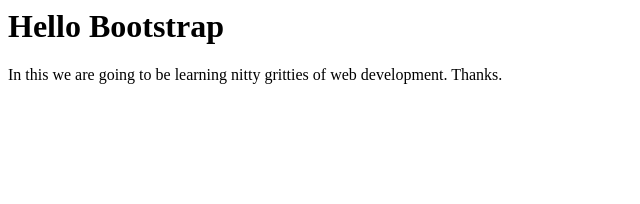
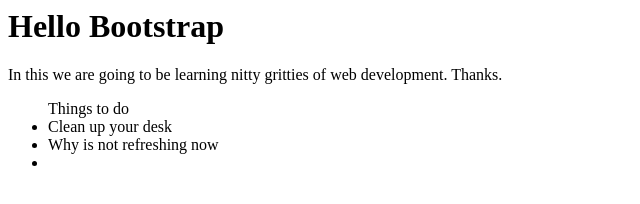
Before and after one commit to koraytumer/git-test, a website: page index.html in a window 1280 px wide. Shown: the whole page, without its empty margins (0-640 px from the left). Drawn offline with Linux system fonts and the light colour scheme.

```diff
--- a/index.html
+++ b/index.html
@@ -5,5 +5,11 @@
   <body>
     <h1>Hello Bootstrap</h1>
     <p>In this we are going to be learning nitty gritties of web development. Thanks.</p>
+    <ul>
+      Things to do
+      <li>Clean up your desk</li>
+      <li>Why is not refreshing now</li>
+      <li></li>
+    </ul>
   </body>
 </html>
```
Also changed, not shown: package.json (added, +24 -0 lines), 2 other files.
